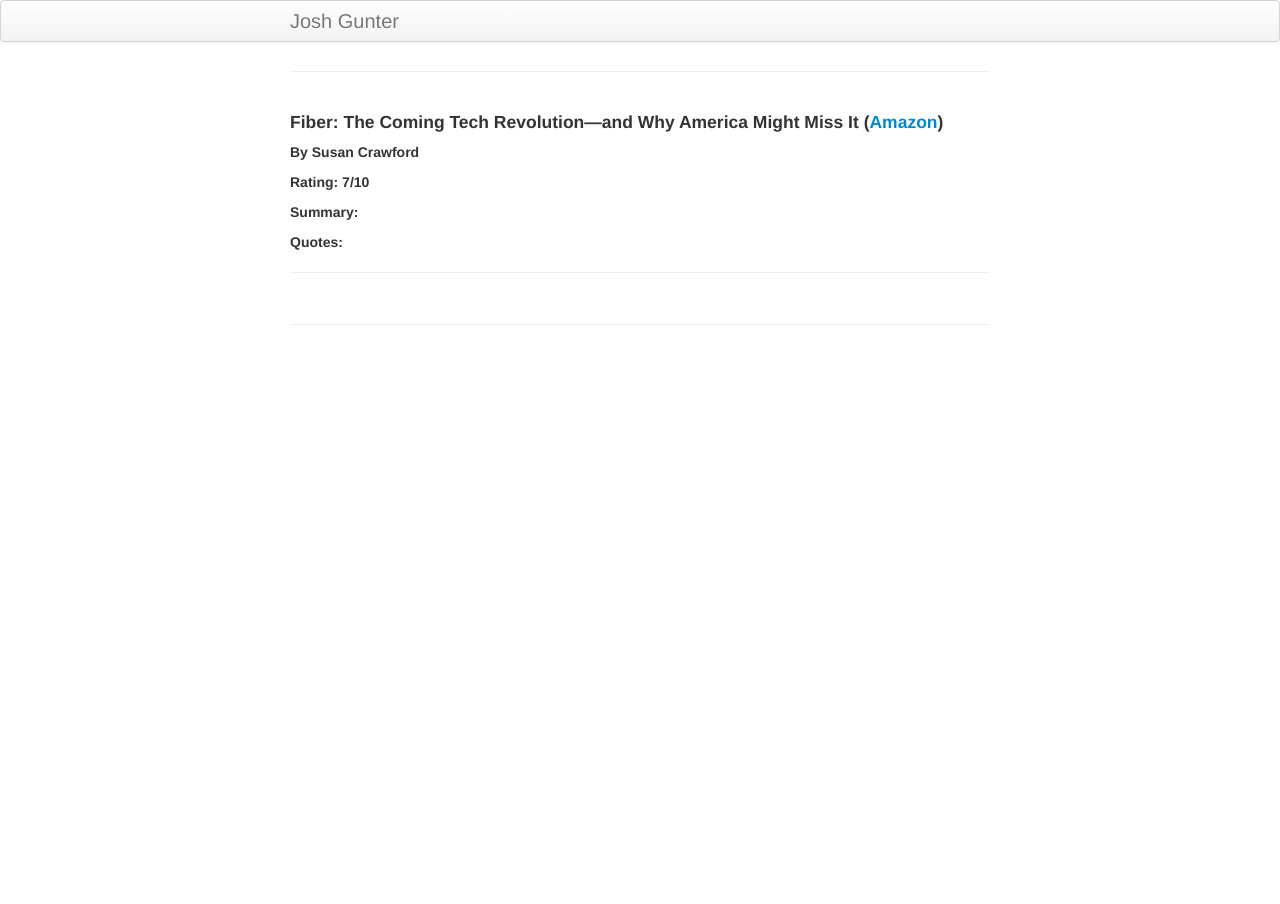
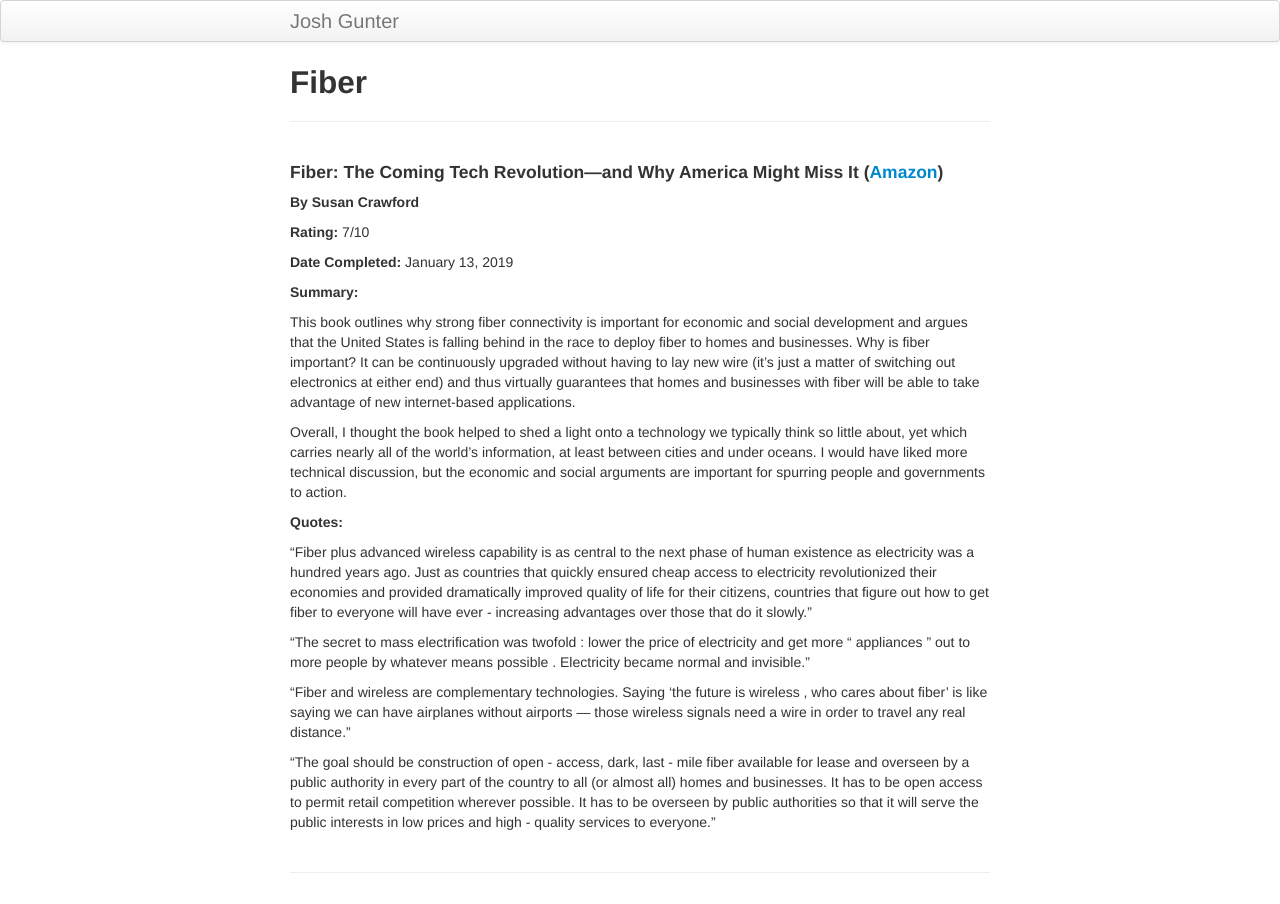
Before and after one commit to joshgunter/gunter_website, a Jekyll site: the page built from pages/fiber.md, in a window 1280 px wide. Built offline with Jekyll 4.4.1, drawn with Linux system fonts in a browser that asks for light colours; our own code applies the rules of GitHub Pages for plain Markdown files.

Commit message:
Add review of Fiber - closes issue #5

```diff
--- a/pages/fiber.md
+++ b/pages/fiber.md
@@ -1,6 +1,6 @@
 ---
 layout: page
-title: Fiber:
+title: Fiber
 description: Review of Fiber
 ---
 
@@ -8,10 +8,22 @@ description: Review of Fiber
 
 ##### By Susan Crawford
 
-**Rating: 7/10**
+**Rating:** 7/10
+
+**Date Completed:** January 13, 2019
 
 **Summary:**
 
+This book outlines why strong fiber connectivity is important for economic and social development and argues that the United States is falling behind in the race to deploy fiber to homes and businesses. Why is fiber important? It can be continuously upgraded without having to lay new wire (it's just a matter of switching out electronics at either end) and thus virtually guarantees that homes and businesses with fiber will be able to take advantage of new internet-based applications.
+
+Overall, I thought the book helped to shed a light onto a technology we typically think so little about, yet which carries nearly all of the world's information, at least between cities and under oceans. I would have liked more technical discussion, but the economic and social arguments are important for spurring people and governments to action.
+
 **Quotes:**
 
----
+"Fiber plus advanced wireless capability is as central to the next phase of human existence as electricity was a hundred years ago. Just as countries that quickly ensured cheap access to electricity revolutionized their economies and provided dramatically improved quality of life for their citizens, countries that figure out how to get fiber to everyone will have ever - increasing advantages over those that do it slowly."
+
+"The secret to mass electrification was twofold : lower the price of electricity and get more “ appliances ” out to more people by whatever means possible . Electricity became normal and invisible."
+
+"Fiber and wireless are complementary technologies. Saying 'the future is wireless , who cares about fiber' is like saying we can have airplanes without airports — those wireless signals need a wire in order to travel any real distance."
+
+"The goal should be construction of open - access, dark, last - mile fiber available for lease and overseen by a public authority in every part of the country to all (or almost all) homes and businesses. It has to be open access to permit retail competition wherever possible. It has to be overseen by public authorities so that it will serve the public interests in low prices and high - quality services to everyone."
```
